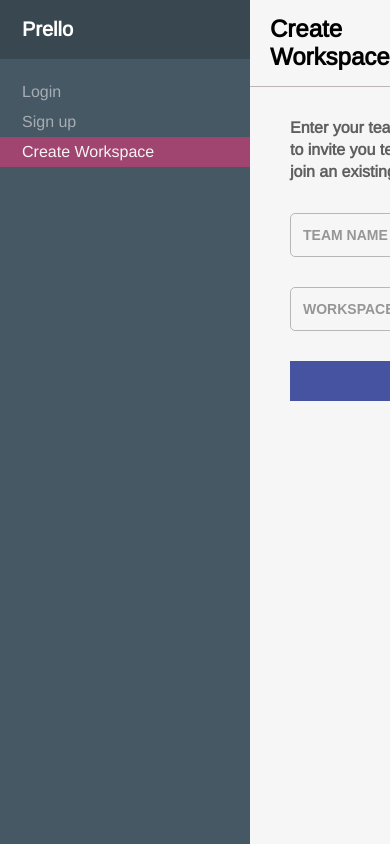
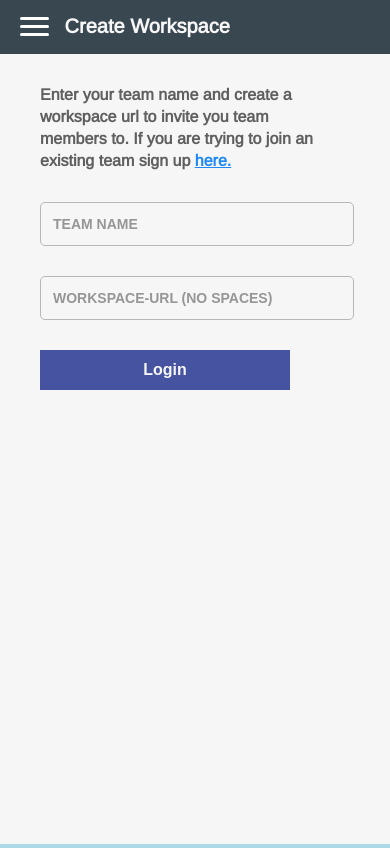
Before and after one commit to ksantaro/plack, a React (Create React App) app in the folder plack-frontend/: page /u/create-workspace in a window 390 px wide. Built offline with nearby package versions, Linux system fonts and the light colour scheme.

Commit message:
entry forms and entry sidebar are now responsive

```diff
--- a/plack-frontend/src/components/EntryComponent.jsx
+++ b/plack-frontend/src/components/EntryComponent.jsx
@@ -1,4 +1,4 @@
-import React from "react";
+import React, { Component } from 'react';
 import { BrowserRouter as Router, Route, NavLink } from "react-router-dom";
 import Login from './FormComponents/Login';
 import SignUp from './FormComponents/SignUp';
@@ -8,48 +8,80 @@ import CreateWorkspace from './FormComponents/CreateWorkspace';
 // the sidebar and one for the main area. We want to
 // render both of them in different places when the
 // path matches the current URL.
+
+const hamburger =
+<span className="hamburger-menu-icon">
+  <span className="line"></span>
+  <span className="line"></span>
+  <span className="line"></span>
+</span>
+
+
+
+class MainLayout extends Component {
+  constructor(props) {
+    super(props);
+    this.state = {
+      sidebarOpen: false,
+    }
+  }
+
+  toggleModal = () => {
+    this.setState({
+      sidebarOpen: !this.state.sidebarOpen,
+    })
+  }
+
+  render () {
+    const hamburger =
+      <span className="hamburger-menu-icon" onClick={this.toggleModal}>
+        <span className="line"></span>
+        <span className="line"></span>
+        <span className="line"></span>
+      </span>
+
     const routes = [
       {
         path: "/u",
         exact: true,
         sidebar: () => <div>home!</div>,
         main: () => <Login />,
-    name: () => <h2>Login</h2>,
+        name: () => <h2>{hamburger} Login</h2>,
       },
       {
         path: "/u/sign-up",
         exact: true,
         sidebar: () => <div>bubblegum!</div>,
         main: () => <SignUp />,
-    name: () => <h2>Sign Up</h2>,
+        name: () => <h2>{hamburger} Sign Up</h2>,
       },
       {
         path: "/u/create-workspace",
         exact: true,
         sidebar: () => <div>shoelaces!</div>,
         main: () => <CreateWorkspace />,
-    name: () => <h2>Create Workspace</h2>,
+        name: () => <h2>{hamburger} Create Workspace</h2>,
       }
     ];
 
-function MainLayout() {
     return (
       <Router>
         <div className="main-layout">
-        <div className="sidebar">
+          <div className={this.state.sidebarOpen ? "modal-overlay" : "display-none"} onClick={this.toggleModal}></div>
+          <div className={this.state.sidebarOpen ? "sidebar sidebar-modal" : "sidebar"}>
             <div className="title-box">
               {/* title component */}
               <h3>Prello</h3>
             </div>
             <ul>
               <li>
-              <NavLink to="/u" activeClassName="nav-active" exact className="nav-item">Login</NavLink>
+                <NavLink to="/u" activeClassName="nav-active" exact className="nav-item" onClick={this.toggleModal} >Login</NavLink>
               </li>
               <li>
-              <NavLink to="/u/sign-up" activeClassName="nav-active" className="nav-item">Sign up</NavLink>
+                <NavLink to="/u/sign-up" activeClassName="nav-active" className="nav-item" onClick={this.toggleModal}>Sign up</NavLink>
               </li>
               <li>
-              <NavLink to="/u/create-workspace" activeClassName="nav-active" className="nav-item">Create Workspace</NavLink>
+                <NavLink to="/u/create-workspace" activeClassName="nav-active" className="nav-item" onClick={this.toggleModal}>Create Workspace</NavLink>
               </li>
             </ul>
 
@@ -97,5 +129,6 @@ function MainLayout() {
       </Router>
     );
   }
+}
 
 export default MainLayout;
--- a/plack-frontend/src/components/FormComponents/Views/CreateWorkspaceView.jsx
+++ b/plack-frontend/src/components/FormComponents/Views/CreateWorkspaceView.jsx
@@ -11,9 +11,9 @@ class CreateWorkspaceView extends Component {
     return (
       <form className="form-container" onSubmit={this.props.onSubmit}>
         <div className="form-description">
-          Enter your team name and create a workspace url<br/>
-          to invite you team members to. If you are trying to<br/>
-          join an existing team sign up <Link to='./sign-up'>here.</Link>
+          Enter your team name and create a workspace url
+          to invite you team members to. If you are trying to
+          join an existing team sign up <Link to='/u/sign-up'>here.</Link>
         </div>
         <FormInput placeholder="TEAM NAME" name="team_name" value={this.props.team_name} onChange={this.props.onChange} required error={this.props.errors.team_name}/>
         <FormInput type="text" placeholder="WORKSPACE-URL (NO SPACES)" name="workspace_url" value={this.props.workspace_url} onChange={this.props.onChange} required error={this.props.errors.workspace_url}/>
--- a/plack-frontend/src/components/FormComponents/Views/SignIn.jsx
+++ b/plack-frontend/src/components/FormComponents/Views/SignIn.jsx
@@ -11,7 +11,7 @@ class SignIn extends Component {
     return (
       <form className="form-container" onSubmit={this.props.onSubmit}>
         <div className="form-description">
-          Enter your username and password for the<br/>
+          Enter your username and password for the
           workspace: <strong>{this.props.workspace_url}</strong>
         </div>
         <FormInput placeholder="USERNAME" name="username" value={this.props.username} onChange={this.props.onChange} required error={this.props.errors.username}/>
--- a/plack-frontend/src/components/FormComponents/Views/WorkspaceURL.jsx
+++ b/plack-frontend/src/components/FormComponents/Views/WorkspaceURL.jsx
@@ -12,9 +12,9 @@ class WorkspaceURL extends Component {
     return (
       <form className="form-container" onSubmit={this.props.onSubmit}>
         <div className="form-description">
-          Enter your team’s workspace url. If your team<br/>
+          Enter your team’s workspace url. If your team
           does not have a workspace,
-          create one <Link to="/create-workspace">here.</Link>
+          create one <Link to="/u/create-workspace">here.</Link>
         </div>
         <FormInput placeholder="WORKSPACE-URL" name="workspace_url" value={this.props.workspace_url} onChange={this.props.onChange} required error={this.props.errors.workspace_url}/>
         <button>Next</button>
--- a/plack-frontend/src/index.css
+++ b/plack-frontend/src/index.css
@@ -749,3 +749,85 @@ div.selected-option {
   color: white;
   border: none;
 }
+
+/* Icons */
+
+.hamburger-menu-icon {
+  display: none;
+}
+
+.display-none {
+  display: none;
+}
+
+/* @media only screen and (min-device-width: 414px) and (max-device-height: 896px) and (orientation : landscape) and (-webkit-device-pixel-ratio: 3){ */
+
+  @media only screen and (max-width: 768px) {
+    body {
+      background-color: lightblue;
+    }
+
+    .sidebar {
+      display: none;
+    }
+
+    .sidebar.sidebar-modal {
+      position: fixed;
+      z-index: 2;
+      width: 80%;
+      display: block;
+    }
+
+    .modal-overlay {
+      position: fixed;
+      width: 100%;
+      height: 100%;
+      background-color: rgba(72, 72, 72, 0.35);
+      z-index: 1;
+    }
+
+    .main {
+      float: none;
+      width: 100%;
+    }
+
+    .main h2 {
+      border: none;
+      background-color: #394750;
+      color: #f7f6f6;
+      font-size: 20px;
+    }
+
+    .hamburger-menu-icon {
+      width: auto;
+      height: 22px;
+      display: inline-block;
+      vertical-align: middle;
+      margin-right: 10px
+    }
+
+    /* Icons */
+    .hamburger-menu-icon .line {
+      display: block;
+      background-color: white;
+      border-radius: 10px;
+      width: 29px;
+      height: 3px;
+      margin-bottom: 5px;
+    }
+
+    .hamburger-menu-icon .line:last-child {
+      margin-bottom: 0;
+    }
+
+    /* Forms */
+    .form-container input, .modal-sidebar-create input {
+      width: 85%;
+      max-width: 400px;
+    }
+
+    .form-description {
+      width: 85%;
+      max-width: 412px;
+    }
+  }
```
Lines whose indentation alone changed are shown as unchanged.
